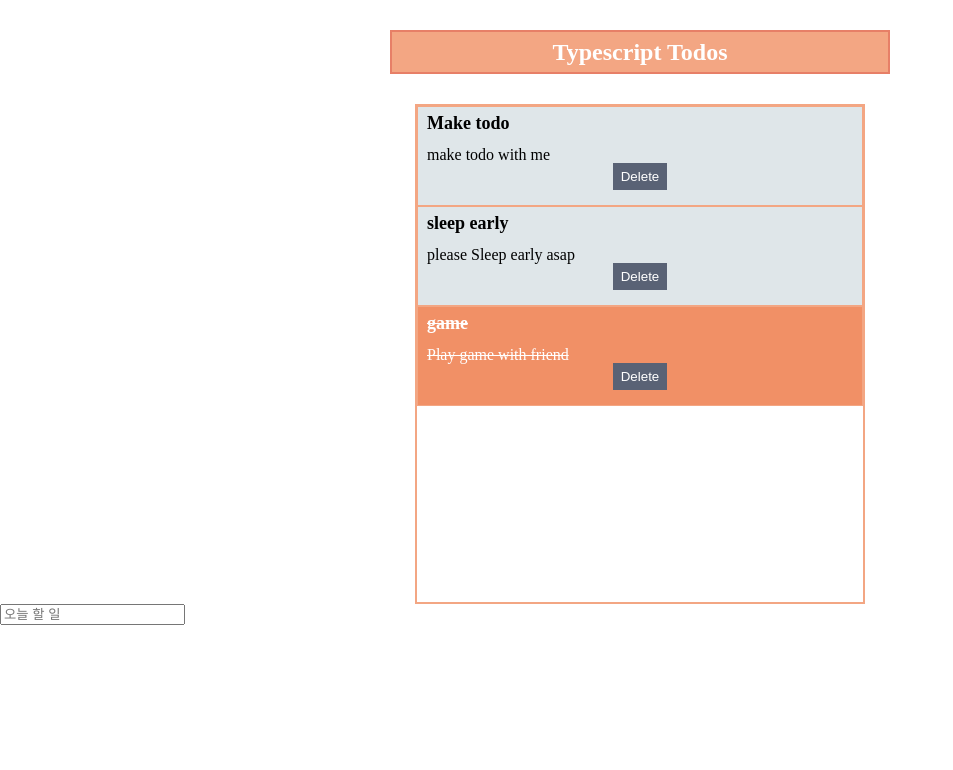
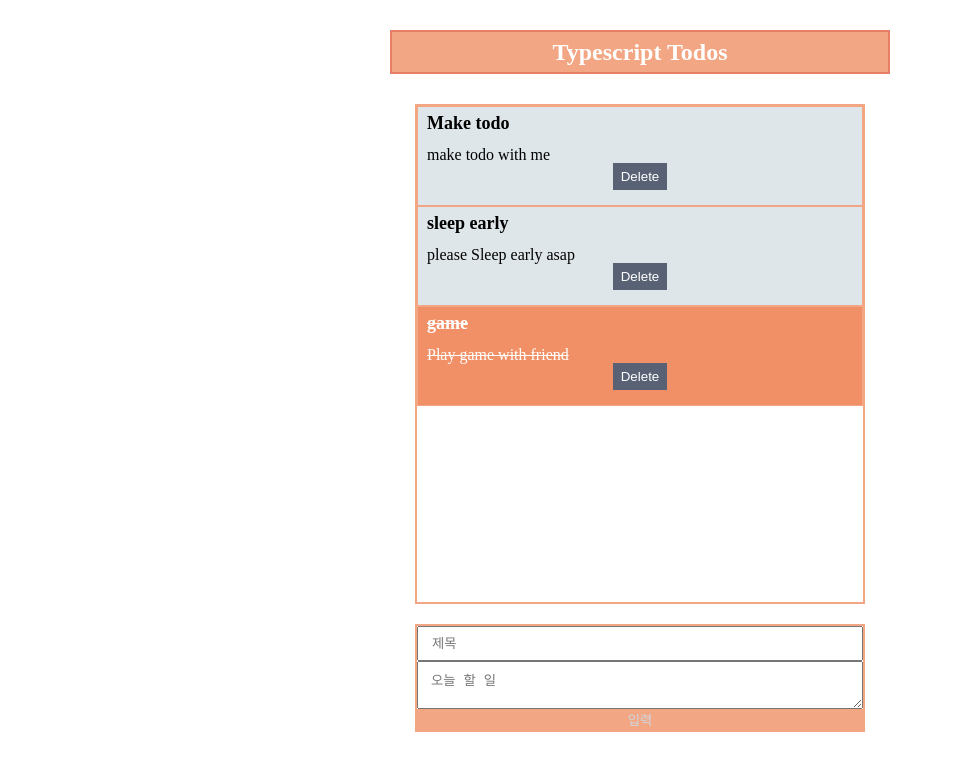
Before and after one commit to minhanPark/typescript-todo, a React (Create React App) app: page / in a window 1280 px wide. Shown: the top 770 px of the page, without its empty margins (0-953 px from the left). Built offline with nearby package versions, Linux system fonts and the light colour scheme.

Commit message:
TodoInput scarfold completed

```diff
--- a/src/components/TodoInput.tsx
+++ b/src/components/TodoInput.tsx
@@ -1,9 +1,61 @@
-import React from "react";
+import React, { useState } from "react";
+import styled from "styled-components";
 
-const TodoInput = () => (
-  <div>
-    <input placeholder="오늘 할 일" />
-  </div>
-);
+const Wrapper = styled.div`
+  border: 2px solid #f3a683;
+  max-width: 450px;
+  width: 100%;
+  margin: 20px auto;
+`;
+
+const SForm = styled.form`
+  display: flex;
+  flex-direction: column;
+`;
+
+const SInput = styled.input`
+  padding: 8px 13px;
+`;
+
+const STextArea = styled.textarea`
+  padding: 8px 13px;
+`;
+
+const SButton = styled.button`
+  border: none;
+  background-color: #f3a683;
+  color: #ced6e0;
+  &:hover {
+    background-color: #e15f41;
+    color: #2f3542;
+  }
+`;
+
+const TodoInput = () => {
+  const [title, setTitle] = useState<string>("");
+  const [desc, setDesc] = useState<string>("");
+
+  const handleSubmit = (e: React.SyntheticEvent): void => {
+    e.preventDefault();
+    console.log("submit");
+  };
+  return (
+    <Wrapper>
+      <SForm onSubmit={handleSubmit}>
+        <SInput
+          placeholder="제목"
+          value={title}
+          onChange={(e) => setTitle(e.target.value)}
+        />
+        <STextArea
+          placeholder="오늘 할 일"
+          value={desc}
+          onChange={(e) => setDesc(e.target.value)}
+        />
+        <SButton>입력</SButton>
+      </SForm>
+    </Wrapper>
+  );
+};
 
 export default TodoInput;
```
